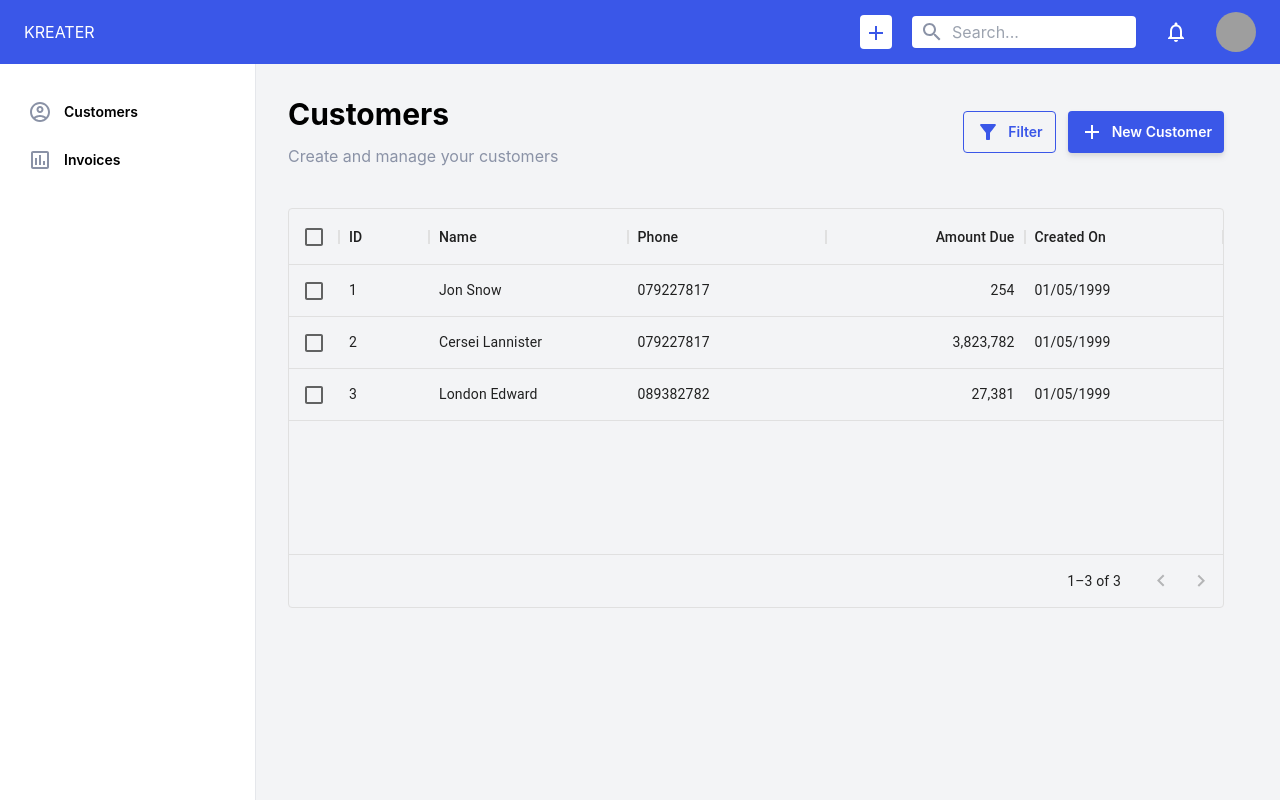
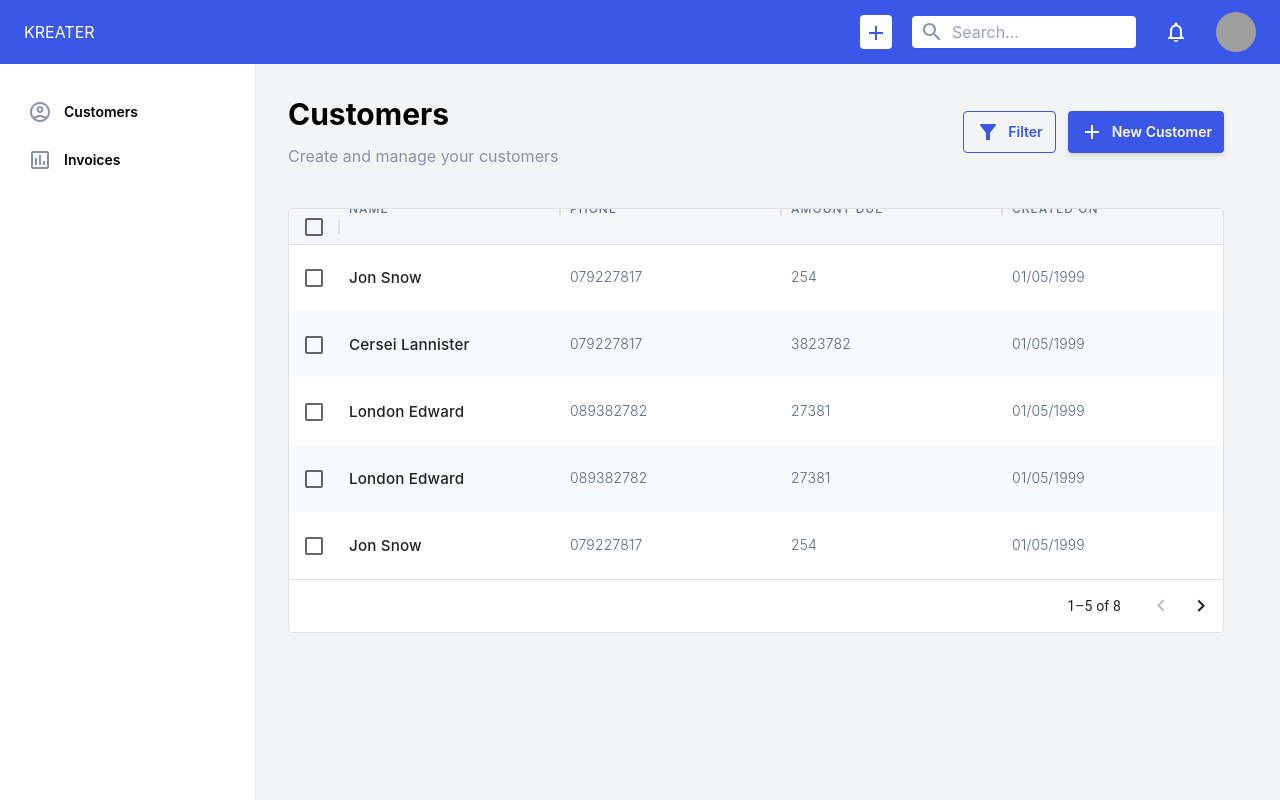
Before and after one commit to maxisusi/nvs, a Next.js app in the folder client/: page /customer in a window 1280 px wide. Built offline with nearby package versions, Linux system fonts and the light colour scheme; grey boxes are pictures that could not be loaded.

Commit message:
Main style for customer list done

```diff
--- a/client/components/customerList/customerList.tsx
+++ b/client/components/customerList/customerList.tsx
@@ -4,11 +4,13 @@ import { DataGrid, GridColDef, GridValueGetterParams } from '@mui/x-data-grid';
 type Props = {};
 
 const columns: GridColDef[] = [
-  { field: 'id', headerName: 'ID', width: 90 },
   {
     field: 'Name',
     headerName: 'Name',
     flex: 1,
+    cellClassName: 'name-style',
+    headerClassName: 'MuiDataGrid-columnHeaders',
+    disableColumnMenu: true,
     valueGetter: (params: GridValueGetterParams) =>
       `${params.row.firstName || ''} ${params.row.lastName || ''}`,
   },
@@ -16,17 +18,28 @@ const columns: GridColDef[] = [
     field: 'phone',
     headerName: 'Phone',
     flex: 1,
+    disableColumnMenu: true,
+    headerAlign: 'left',
+    cellClassName: 'field-style',
+    headerClassName: 'MuiDataGrid-columnHeaders',
   },
   {
     field: 'amountDue',
     headerName: 'Amount Due',
-    type: 'number',
+    headerAlign: 'left',
+    disableColumnMenu: true,
     flex: 1,
+    cellClassName: 'field-style',
+    headerClassName: 'MuiDataGrid-columnHeaders',
   },
   {
     field: 'createdOn',
     headerName: 'Created On',
     flex: 1,
+    disableColumnMenu: true,
+    headerAlign: 'left',
+    cellClassName: 'field-style',
+    headerClassName: 'MuiDataGrid-columnHeaders',
   },
 ];
 
@@ -35,7 +48,7 @@ const rows = [
     id: 1,
     lastName: 'Snow',
     firstName: 'Jon',
-    amountDue: 254,
+    amountDue: '254',
     phone: '079227817',
     createdOn: '01/05/1999',
   },
@@ -44,14 +57,54 @@ const rows = [
     lastName: 'Lannister',
     firstName: 'Cersei',
     phone: '079227817',
-    amountDue: 3823782,
+    amountDue: '3823782',
     createdOn: '01/05/1999',
   },
   {
     id: 3,
     lastName: 'Edward',
     firstName: 'London',
-    amountDue: 27381,
+    amountDue: '27381',
+    phone: '089382782',
+    createdOn: '01/05/1999',
+  },
+  {
+    id: 4,
+    lastName: 'Edward',
+    firstName: 'London',
+    amountDue: '27381',
+    phone: '089382782',
+    createdOn: '01/05/1999',
+  },
+  {
+    id: 5,
+    lastName: 'Snow',
+    firstName: 'Jon',
+    amountDue: '254',
+    phone: '079227817',
+    createdOn: '01/05/1999',
+  },
+  {
+    id: 6,
+    lastName: 'Lannister',
+    firstName: 'Cersei',
+    phone: '079227817',
+    amountDue: '3823782',
+    createdOn: '01/05/1999',
+  },
+  {
+    id: 7,
+    lastName: 'Edward',
+    firstName: 'London',
+    amountDue: '27381',
+    phone: '089382782',
+    createdOn: '01/05/1999',
+  },
+  {
+    id: 8,
+    lastName: 'Edward',
+    firstName: 'London',
+    amountDue: '27381',
     phone: '089382782',
     createdOn: '01/05/1999',
   },
@@ -60,14 +113,51 @@ const rows = [
 const CustomerList = (props: Props) => {
   return (
     <>
-      <div style={{ height: 400, width: '100%' }}>
+      <div style={{ width: '100%' }}>
         <DataGrid
           rows={rows}
+          autoHeight
           columns={columns}
+          density='comfortable'
           pageSize={5}
           rowsPerPageOptions={[5]}
           checkboxSelection
           disableSelectionOnClick
+          sx={{
+            backgroundColor: 'white',
+            fontFamily: 'unset',
+
+            '& .MuiDataGrid-columnHeaders': {
+              backgroundColor: '#F5F6FA',
+              color: '#64748b',
+              minHeight: '3em !important',
+              maxHeight: '3em !important',
+              textTransform: 'uppercase',
+              fontSize: '.75rem',
+              letterSpacing: '1px',
+            },
+
+            '& .MuiDataGrid-virtualScroller': {
+              marginTop: '35px !important',
+            },
+            '& .name-style': {
+              fontWeight: '500',
+
+              fontSize: '0.95rem',
+              cursor: 'pointer',
+            },
+            '& .field-style': {
+              color: '#58667a',
+              fontWeight: 'light',
+            },
+
+            '& .MuiDataGrid-row:nth-child(even)': {
+              backgroundColor: '#f8fafc',
+            },
+            '& .MuiDataGrid-cell': {
+              border: 'none',
+            },
+          }}
         />
       </div>
     </>
```
